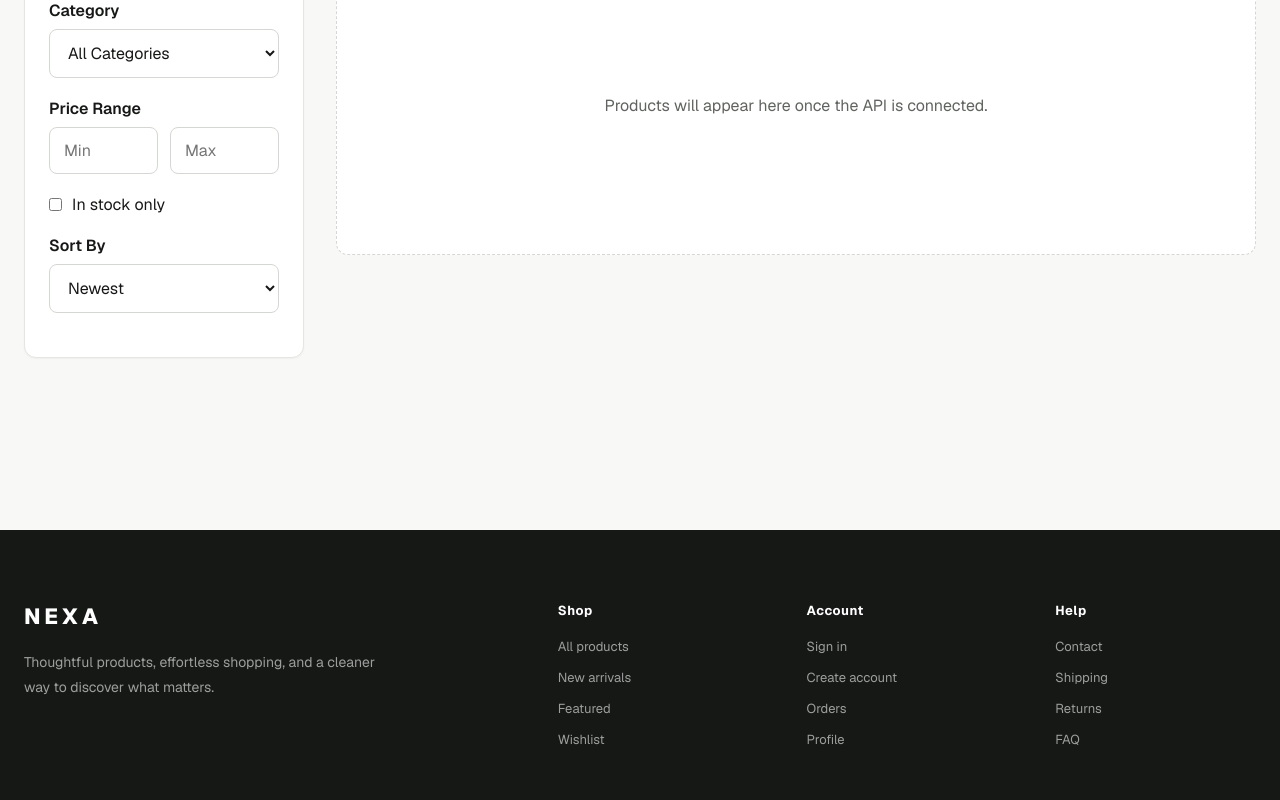
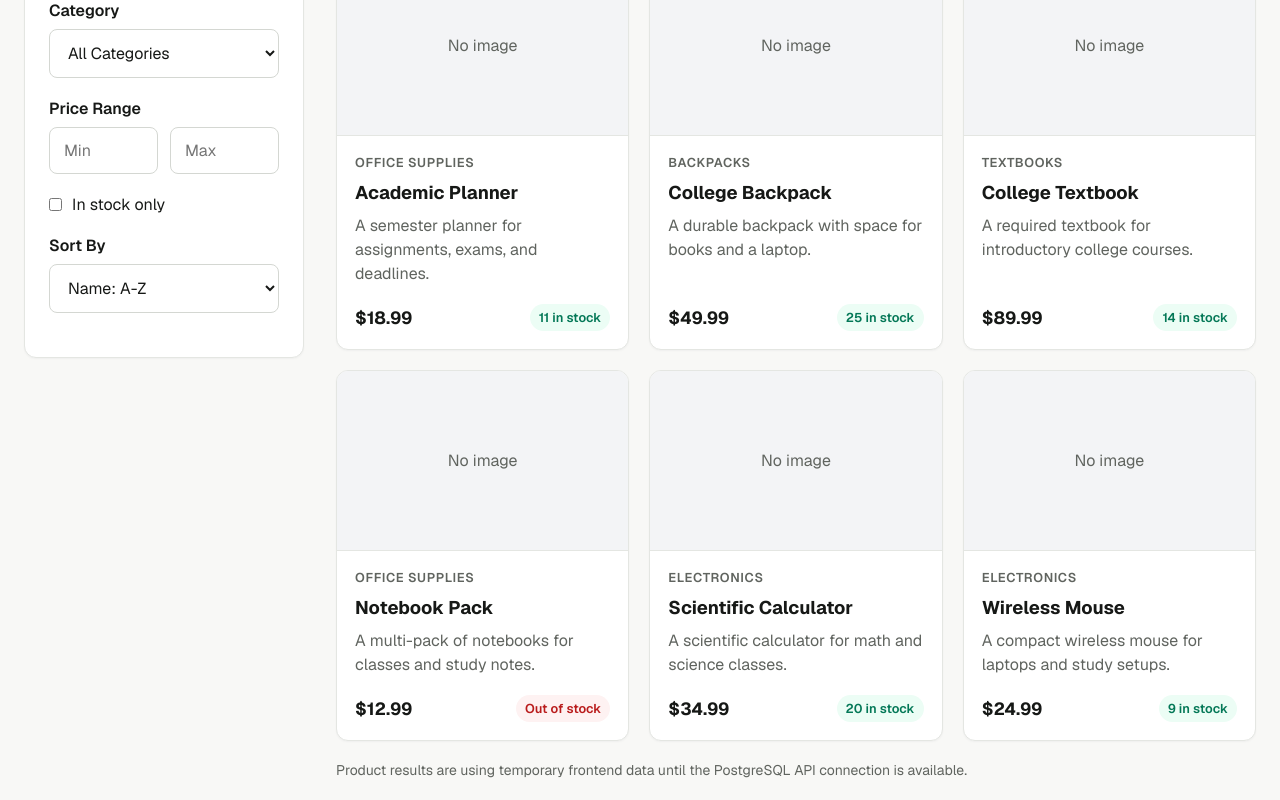
Before and after one commit to DimitriA26/3140Project, a Next.js app in the folder frontEnd/: page /products in a window 1280 px wide. Shown: the part 400-1200 px from the top of the page. Built offline with nearby package versions, Linux system fonts and the light colour scheme.

Commit message:
Complete product discovery grid and filter UI

```diff
--- a/frontEnd/app/products/page.js
+++ b/frontEnd/app/products/page.js
@@ -3,6 +3,57 @@
 import { useEffect, useState } from "react";
 import { useRouter, useSearchParams } from "next/navigation";
 import styles from "./page.module.css";
+
+const sampleProducts = [
+  {
+    id: "PROD001",
+    name: "College Textbook",
+    description: "A required textbook for introductory college courses.",
+    category: "Textbooks",
+    price: 89.99,
+    inventory: 14,
+  },
+  {
+    id: "PROD002",
+    name: "Scientific Calculator",
+    description: "A scientific calculator for math and science classes.",
+    category: "Electronics",
+    price: 34.99,
+    inventory: 20,
+  },
+  {
+    id: "PROD003",
+    name: "College Backpack",
+    description: "A durable backpack with space for books and a laptop.",
+    category: "Backpacks",
+    price: 49.99,
+    inventory: 25,
+  },
+  {
+    id: "PROD004",
+    name: "Notebook Pack",
+    description: "A multi-pack of notebooks for classes and study notes.",
+    category: "Office Supplies",
+    price: 12.99,
+    inventory: 0,
+  },
+  {
+    id: "PROD005",
+    name: "Wireless Mouse",
+    description: "A compact wireless mouse for laptops and study setups.",
+    category: "Electronics",
+    price: 24.99,
+    inventory: 9,
+  },
+  {
+    id: "PROD006",
+    name: "Academic Planner",
+    description: "A semester planner for assignments, exams, and deadlines.",
+    category: "Office Supplies",
+    price: 18.99,
+    inventory: 11,
+  },
+];
 
 export default function ProductsPage() {
   const router = useRouter();
@@ -30,7 +81,7 @@ export default function ProductsPage() {
   );
 
   const [sort, setSort] = useState(
-    searchParams.get("sort") || "newest"
+    searchParams.get("sort") || "name-asc"
   );
 
   useEffect(() => {
@@ -64,7 +115,7 @@ export default function ProductsPage() {
       params.set("inStock", "true");
     }
 
-    if (sort && sort !== "newest") {
+    if (sort && sort !== "name-asc") {
       params.set("sort", sort);
     }
 
@@ -93,6 +144,52 @@ export default function ProductsPage() {
     router,
     searchParams,
   ]);
+
+  const filteredProducts = sampleProducts
+    .filter((product) => {
+      const searchValue = debouncedSearch.toLowerCase();
+
+      const matchesSearch =
+        !searchValue ||
+        product.name.toLowerCase().includes(searchValue) ||
+        product.description.toLowerCase().includes(searchValue);
+
+      const matchesCategory =
+        !category || product.category === category;
+
+      const matchesMinPrice =
+        !minPrice || product.price >= Number(minPrice);
+
+      const matchesMaxPrice =
+        !maxPrice || product.price <= Number(maxPrice);
+
+      const matchesStock =
+        !inStock || product.inventory > 0;
+
+      return (
+        matchesSearch &&
+        matchesCategory &&
+        matchesMinPrice &&
+        matchesMaxPrice &&
+        matchesStock
+      );
+    })
+    .sort((a, b) => {
+      switch (sort) {
+        case "price-asc":
+          return a.price - b.price;
+
+        case "price-desc":
+          return b.price - a.price;
+
+        case "name-desc":
+          return b.name.localeCompare(a.name);
+
+        case "name-asc":
+        default:
+          return a.name.localeCompare(b.name);
+      }
+    });
 
   return (
     <div className={`container ${styles.page}`}>
@@ -131,11 +228,12 @@ export default function ProductsPage() {
               }
             >
               <option value="">All Categories</option>
+              <option value="Textbooks">Textbooks</option>
+              <option value="Office Supplies">
+                Office Supplies
+              </option>
               <option value="Electronics">Electronics</option>
-              <option value="Books">Books</option>
-              <option value="Clothing">Clothing</option>
-              <option value="Home">Home</option>
-              <option value="Sports">Sports</option>
+              <option value="Backpacks">Backpacks</option>
             </select>
           </div>
 
@@ -189,18 +287,20 @@ export default function ProductsPage() {
                 setSort(event.target.value)
               }
             >
-              <option value="newest">Newest</option>
+              <option value="name-asc">
+                Name: A-Z
+              </option>
+
+              <option value="name-desc">
+                Name: Z-A
+              </option>
+
               <option value="price-asc">
                 Price: Low to High
               </option>
+
               <option value="price-desc">
                 Price: High to Low
-              </option>
-              <option value="name-asc">
-                Name: A-Z
-              </option>
-              <option value="name-desc">
-                Name: Z-A
               </option>
             </select>
           </div>
@@ -212,16 +312,69 @@ export default function ProductsPage() {
               <h2>Product Results</h2>
 
               <p>
-                Use the filters to narrow down the catalog.
+                {filteredProducts.length} product
+                {filteredProducts.length === 1 ? "" : "s"} found
               </p>
             </div>
           </div>
 
-          <div className={styles.placeholder}>
-            <p>
-              Products will appear here once the API is connected.
-            </p>
-          </div>
+          {filteredProducts.length > 0 ? (
+            <div className={styles.productGrid}>
+              {filteredProducts.map((product) => (
+                <article
+                  key={product.id}
+                  className={styles.productCard}
+                >
+                  <div className={styles.productImage}>
+                    <span>No image</span>
+                  </div>
+
+                  <div className={styles.productBody}>
+                    <p className={styles.productCategory}>
+                      {product.category}
+                    </p>
+
+                    <h3>{product.name}</h3>
+
+                    <p className={styles.productDescription}>
+                      {product.description}
+                    </p>
+
+                    <div className={styles.productFooter}>
+                      <strong className={styles.productPrice}>
+                        ${product.price.toFixed(2)}
+                      </strong>
+
+                      <span
+                        className={
+                          product.inventory > 0
+                            ? styles.inStock
+                            : styles.outOfStock
+                        }
+                      >
+                        {product.inventory > 0
+                          ? `${product.inventory} in stock`
+                          : "Out of stock"}
+                      </span>
+                    </div>
+                  </div>
+                </article>
+              ))}
+            </div>
+          ) : (
+            <div className={styles.emptyState}>
+              <h3>No products found</h3>
+
+              <p>
+                Try changing your search or filter options.
+              </p>
+            </div>
+          )}
+
+          <p className={styles.apiNote}>
+            Product results are using temporary frontend data until the
+            PostgreSQL API connection is available.
+          </p>
         </section>
       </div>
     </div>
--- a/frontEnd/app/products/page.module.css
+++ b/frontEnd/app/products/page.module.css
@@ -100,6 +100,119 @@
   color: var(--foreground-secondary);
 }
 
+.productGrid {
+  display: grid;
+  grid-template-columns: repeat(auto-fit, minmax(240px, 1fr));
+  gap: 20px;
+}
+
+.productCard {
+  display: flex;
+  flex-direction: column;
+  background: var(--surface);
+  border: 1px solid var(--border);
+  border-radius: var(--radius-md);
+  overflow: hidden;
+  box-shadow: var(--shadow-xs);
+}
+
+.productImage {
+  min-height: 180px;
+  display: grid;
+  place-items: center;
+  background: #f3f4f6;
+  color: var(--foreground-secondary);
+  border-bottom: 1px solid var(--border);
+}
+
+.productBody {
+  display: flex;
+  flex-direction: column;
+  gap: 10px;
+  padding: 18px;
+  flex: 1;
+}
+
+.productCategory {
+  margin: 0;
+  font-size: 0.8rem;
+  font-weight: 600;
+  text-transform: uppercase;
+  letter-spacing: 0.05em;
+  color: var(--foreground-secondary);
+}
+
+.productBody h3 {
+  margin: 0;
+  font-size: 1.15rem;
+}
+
+.productDescription {
+  margin: 0;
+  color: var(--foreground-secondary);
+  line-height: 1.5;
+  flex: 1;
+}
+
+.productFooter {
+  display: flex;
+  justify-content: space-between;
+  align-items: center;
+  gap: 12px;
+  margin-top: 8px;
+}
+
+.productPrice {
+  font-size: 1.1rem;
+}
+
+.inStock,
+.outOfStock {
+  display: inline-block;
+  padding: 5px 9px;
+  border-radius: 999px;
+  font-size: 0.8rem;
+  font-weight: 600;
+}
+
+.inStock {
+  background: #ecfdf5;
+  color: #047857;
+}
+
+.outOfStock {
+  background: #fef2f2;
+  color: #b91c1c;
+}
+
+.emptyState {
+  min-height: 260px;
+  display: grid;
+  place-items: center;
+  align-content: center;
+  gap: 8px;
+  text-align: center;
+  background: var(--surface);
+  border: 1px dashed var(--border-strong);
+  border-radius: var(--radius-md);
+  padding: 32px;
+}
+
+.emptyState h3,
+.emptyState p {
+  margin: 0;
+}
+
+.emptyState p {
+  color: var(--foreground-secondary);
+}
+
+.apiNote {
+  margin-top: 20px;
+  color: var(--foreground-secondary);
+  font-size: 0.875rem;
+}
+
 @media (max-width: 900px) {
   .content {
     grid-template-columns: 1fr;
@@ -118,4 +231,13 @@
   .priceRow {
     grid-template-columns: 1fr;
   }
+
+  .productGrid {
+    grid-template-columns: 1fr;
+  }
+
+  .productFooter {
+    align-items: flex-start;
+    flex-direction: column;
+  }
 }
```
